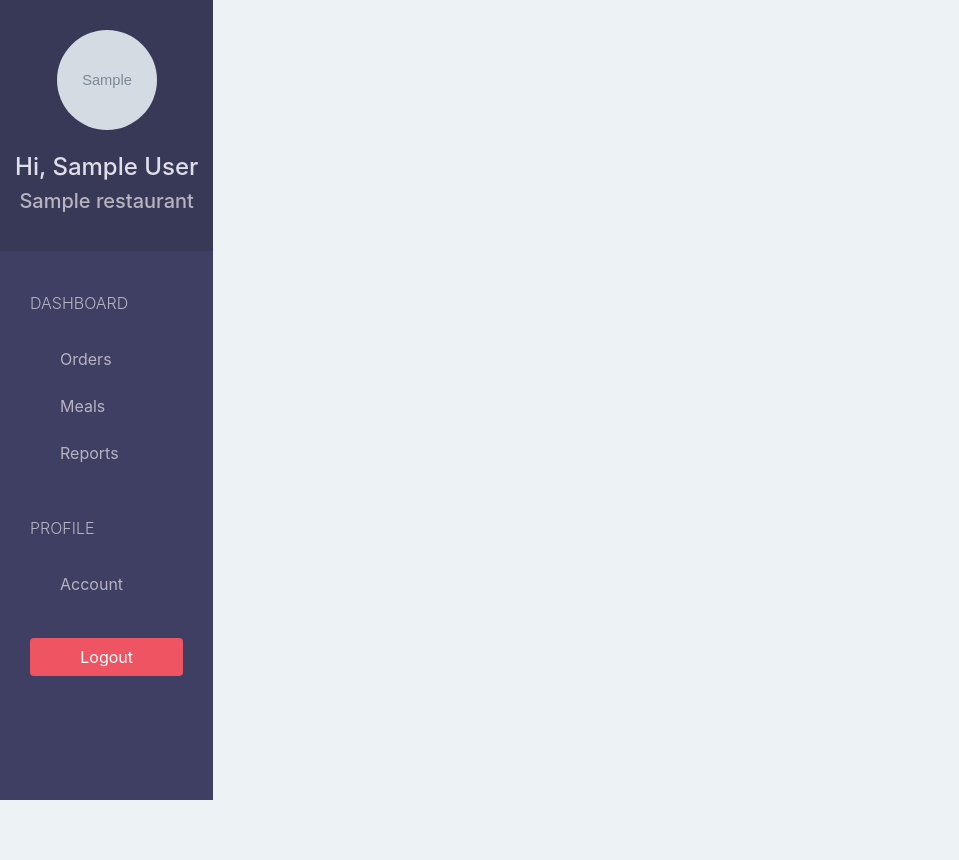
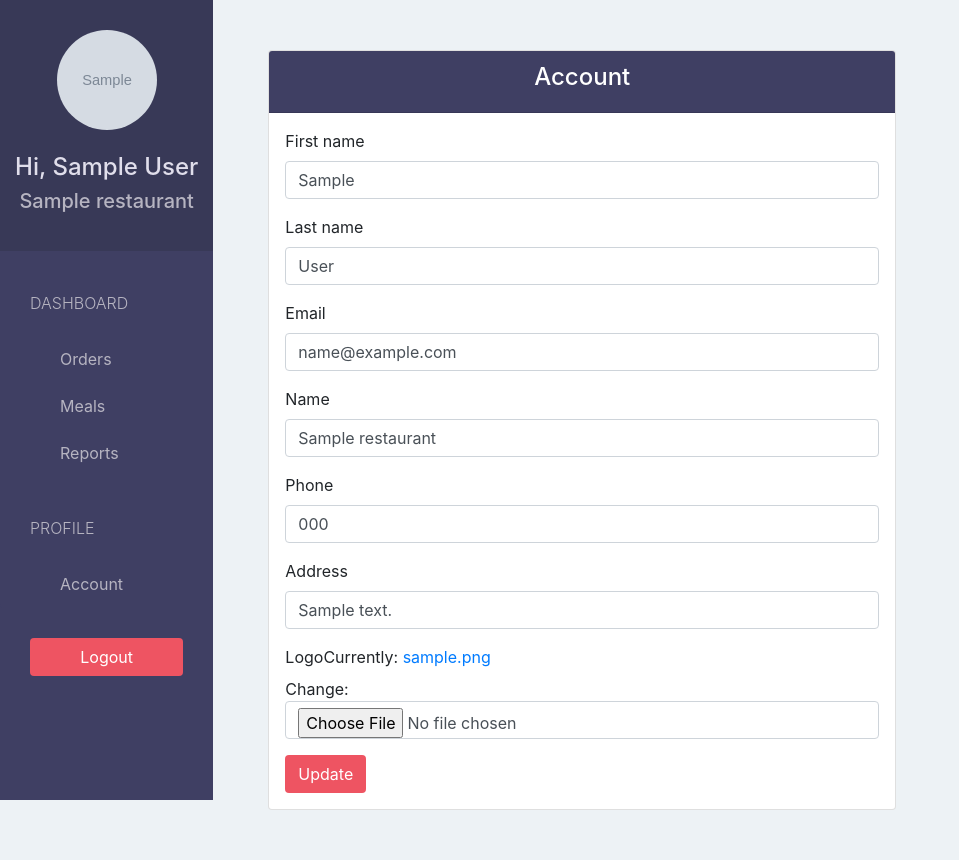
Before and after one commit to alexforcode/django_ubereats, a Django app: page /restaurant/account/ in a window 1280 px wide. Shown: the whole page, without its empty margins (0-959 px from the left). Before the commit the page ends 800 px from the top, so only its background shows below. Run offline with Django 3.2, Linux system fonts and the light colour scheme; a user stored in the database is signed in; tables that the repository leaves empty hold one stand-in row (values such as "Sample post"); grey boxes marked "Sample" are stand-in pictures; some libraries are stand-ins or nearby versions.

Commit message:
Add account page.

```diff
--- a/ubereats_app/forms.py
+++ b/ubereats_app/forms.py
@@ -18,6 +18,17 @@ class UserForm(forms.ModelForm):
             'email')
 
 
+class UserFormForEdit(forms.ModelForm):
+    email = forms.CharField(max_length=100, required=True)
+
+    class Meta:
+        model = User
+        fields = (
+            'first_name',
+            'last_name',
+            'email')
+
+
 class RestaurantForm(forms.ModelForm):
     class Meta:
         model = Restaurant
--- a/ubereats_app/static/ubereats_app/css/style.css
+++ b/ubereats_app/static/ubereats_app/css/style.css
@@ -8,8 +8,12 @@ body {
     background-color: #3f3f63;
 }
 
-.card {
-    padding: 30px;
+.text-white {
+    color: white;
+}
+
+.card-body {
+    padding: 16px;
 }
 
 .btn-pink {
@@ -26,13 +30,15 @@ body {
 
 /* SIDEBAR */
 .sidebar {
-    height: 100vh;
     position: fixed;
     top: 0;
+    bottom:0;
     left: 0;
+    z-index: 1000;
     padding: 0;
     background-color: #3f3f63;
-    overflow: auto;
+    overflow-x: hidden;
+    overflow-y: auto;
 }
 
 .sidebar .user-info {
@@ -90,6 +96,7 @@ body {
     width: 100%;
 }
 
+
 .content {
     padding: 0 40px;
 }
--- a/ubereats_app/templates/restaurant/account.html
+++ b/ubereats_app/templates/restaurant/account.html
@@ -1,5 +1,25 @@
 {% extends 'restaurant/home.html' %}
 
+{% load bootstrap4 %}
+
+{% block title %}Restaurant - Account{% endblock %}
+
 {% block content %}
-
+    <div class="col-lg-offset-2 col-lg-8">
+        <div class="card">
+            <div class="card-header bg-blue">
+                <h4 class="text-center text-white">Account</h4>
+            </div>
+            <div class="card-body">
+                <form method="POST" enctype="multipart/form-data">
+                    {% csrf_token %}
+                    {% bootstrap_form user_form %}
+                    {% bootstrap_form restaurant_form %}
+                    {% buttons %}
+                    <button type="submit" class="btn btn-pink">Update</button>
+                    {% endbuttons %}
+                </form>
+            </div>
+        </div>
+    </div>
 {% endblock %}
--- a/ubereats_app/templates/ubereats_app/_base.html
+++ b/ubereats_app/templates/ubereats_app/_base.html
@@ -15,7 +15,7 @@
             <div class="col-lg-2 col-md-2 col-sm-2 sidebar">
                 {% block sidebar %}{% endblock %}
             </div>
-            <div class="col-lg-10 col-md-10 col-sm-10 content">
+            <div class="col-lg-10 offset-lg-2 col-md-10 offset-md-2 col-sm-10 offset-sm-2 content">
                 {% block content %}{% endblock %}
             </div>
         </div>
--- a/ubereats_app/templates/ubereats_app/_base_signup.html
+++ b/ubereats_app/templates/ubereats_app/_base_signup.html
@@ -14,7 +14,7 @@
         <div class="row">
             <div class="col-md">
                 <div class="card">
-                    <div class="car-body">
+                    <div class="card-body">
                         <h3 class="text-center text-uppercase"><b>{% block header %}{% endblock %}</b></h3>
                         <br>
                         {% block content %}{% endblock %}
--- a/ubereats_app/views.py
+++ b/ubereats_app/views.py
@@ -3,7 +3,7 @@ from django.contrib.auth import authenticate, login
 from django.contrib.auth.decorators import login_required
 from django.contrib.auth.models import User
 
-from ubereats_app.forms import RestaurantForm, UserForm
+from ubereats_app.forms import RestaurantForm, UserForm, UserFormForEdit
 
 
 def index(request):
@@ -31,20 +31,31 @@ def restaurant_sign_up(request):
 
             return redirect(restaurant_home)
 
-    return render(request,
-                  'restaurant/sign-up.html',
-                  {'user_form': user_form,
-                   'restaurant_form': restaurant_form})
+    return render(request, 'restaurant/sign-up.html', {
+                  'user_form': user_form,
+                  'restaurant_form': restaurant_form})
 
 
 @login_required(login_url='/restaurant/sign-in/')
 def restaurant_home(request):
-    return render(request, 'restaurant/home.html', {})
+    return redirect(restaurant_order)
 
 
 @login_required(login_url='/restaurant/sign-in/')
 def restaurant_account(request):
-    return render(request, 'restaurant/account.html', {})
+    user_form = UserFormForEdit(instance=request.user)
+    restaurant_form = RestaurantForm(instance=request.user.restaurant)
+
+    if request.method == 'POST':
+        user_form = UserFormForEdit(request.POST, instance=request.user)
+        restaurant_form = RestaurantForm(request.POST, request.FILES, instance=request.user.restaurant)
+        if user_form.is_valid() and restaurant_form.is_valid():
+            user_form.save()
+            restaurant_form.save()
+
+    return render(request, 'restaurant/account.html', {
+        'user_form': user_form,
+        'restaurant_form': restaurant_form})
 
 
 @login_required(login_url='/restaurant/sign-in/')
```
Also changed, not shown: media/restaurant_logo/R2.jpg (added), media/restaurant_logo/R2_toNoUmu.jpg (added).
